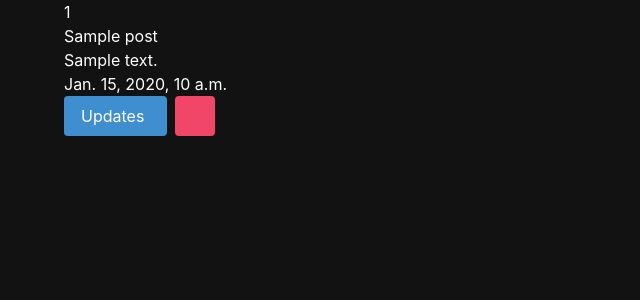
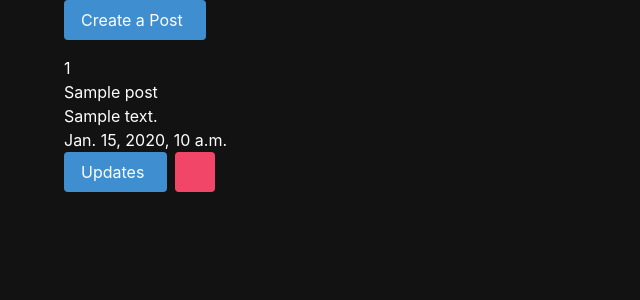
Before and after one commit to mariaximenez/signposts, a Django app: page /groups/1/ in a window 1280 px wide. Shown: the part 52-352 px from the top of the page, without its empty margins (0-640 px from the left). Run offline with Django 4.2, Linux system fonts and the light colour scheme; a user stored in the database is signed in; tables that the repository leaves empty hold one stand-in row (values such as "Sample post").

Commit message:
Create a post button functional

```diff
--- a/main_app/templates/group_detail.html
+++ b/main_app/templates/group_detail.html
@@ -1,7 +1,18 @@
 {% extends 'base.html' %}
 {% block content %}
 
-
+<div class="detail__container">
+  {% for post in posts.all %}
+  <div class="buttons">
+      <div class="buttons">
+      <a href="{% url 'post_create' post.pk %}" class="button is-info"> Create a Post
+          <span class="icon">
+              <i class="fas fa-edit"></i>
+          </span>
+      </a>
+  </div>
+  {% endfor %}
+  </div>
 
 
   <div class="detail__container">
--- a/main_app/templates/myprofile_detail.html
+++ b/main_app/templates/myprofile_detail.html
@@ -6,9 +6,6 @@
 
 <div class="profile_create">
   <a href="/myprofile/new"> Create Your Profile</a>
-</div>
-<div class="profile_posts">
-  <a href="/myprofile/<int:pk>"> See Your Posts</a>
 </div>
 <div class="detail__img">
   <img src="{{profile.avatar_img}}" alt="{{profile.name}}" />
--- a/main_app/views.py
+++ b/main_app/views.py
@@ -123,7 +123,7 @@ class MyGroupPost(TemplateView):
 
 class PostCreate(CreateView):
     model = PostModel
-    fields = ['text', 'group']
+    fields = ['text', 'group', 'profile']
     template_name = "post_create.html"
 
     def get_success_url(self):
```
